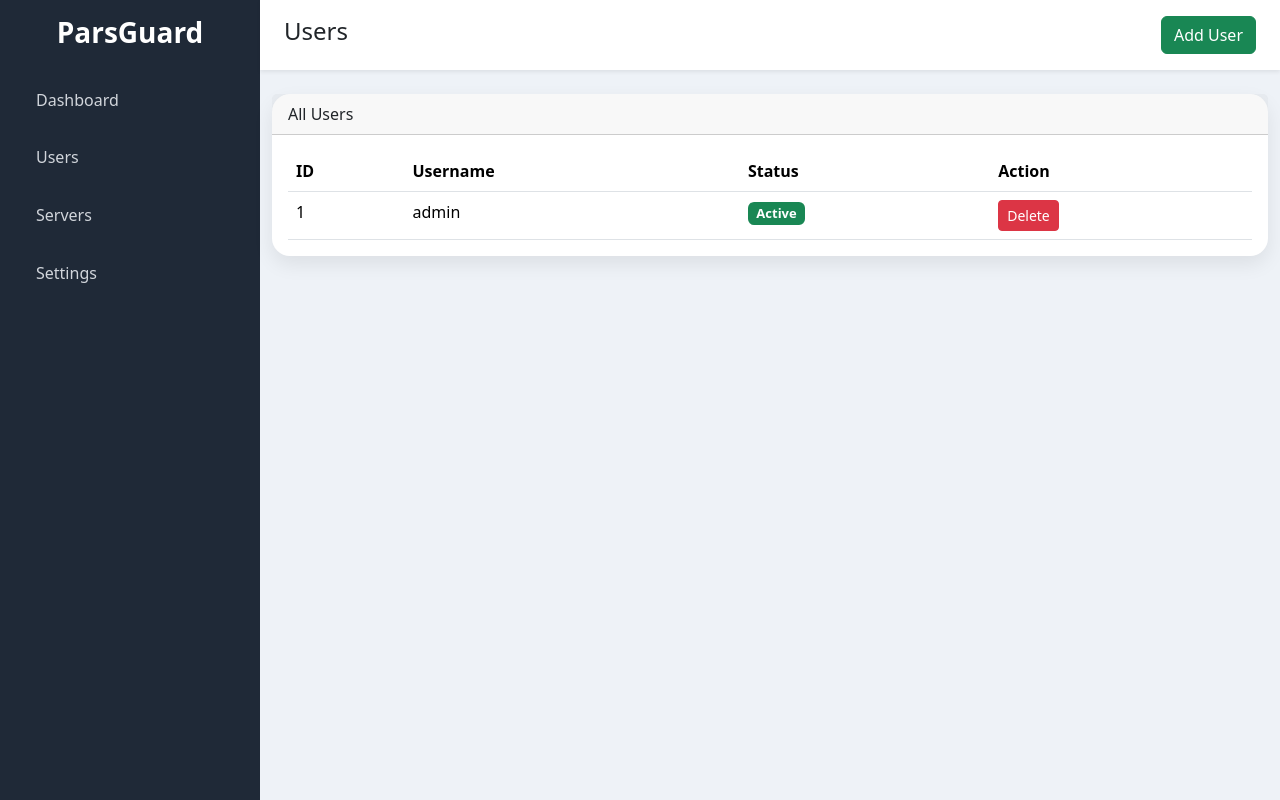
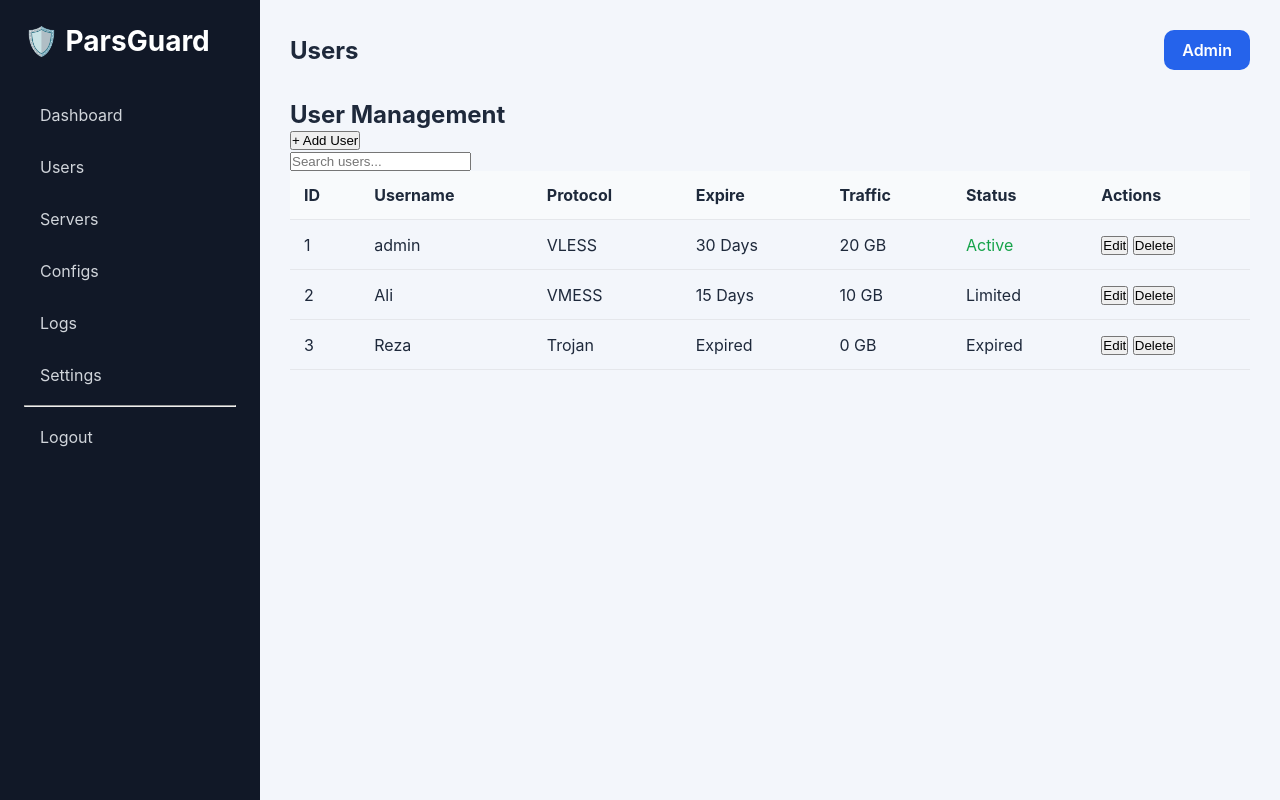
Before and after one commit to hdaneshfar411-ctrl/ParsGuard, a FastAPI app: page /users in a window 1280 px wide. Run offline with FastAPI, Linux system fonts and the light colour scheme.

Commit message:
Update users.html

```diff
--- a/backend/templates/users.html
+++ b/backend/templates/users.html
@@ -1,74 +1,28 @@
-<!DOCTYPE html>
-<html lang="en">
-<head>
+{% extends "base.html" %}
 
-<meta charset="UTF-8">
+{% block title %}Users{% endblock %}
 
-<meta name="viewport" content="width=device-width, initial-scale=1.0">
+{% block page_title %}Users{% endblock %}
 
-<title>Users - ParsGuard</title>
+{% block content %}
 
-<link href="https://cdn.jsdelivr.net/npm/bootstrap@5.3.3/dist/css/bootstrap.min.css" rel="stylesheet">
+<div class="page-header">
 
-<link rel="stylesheet" href="/static/css/style.css">
+    <h2>User Management</h2>
 
-</head>
-
-<body>
-
-<div class="d-flex">
-
-<div class="sidebar bg-dark text-white p-3">
-
-<h3 class="text-center mb-4">ParsGuard</h3>
-
-<div class="list-group">
-
-<a href="/panel/" class="list-group-item list-group-item-action">
-Dashboard
-</a>
-
-<a href="/users/" class="list-group-item list-group-item-action active">
-Users
-</a>
-
-<a href="/servers/" class="list-group-item list-group-item-action">
-Servers
-</a>
-
-<a href="/settings/" class="list-group-item list-group-item-action">
-Settings
-</a>
+    <button class="btn-primary">+ Add User</button>
 
 </div>
 
-</div>
+<div class="search-box">
 
-<div class="flex-grow-1">
-
-<nav class="navbar navbar-light bg-white shadow-sm px-4">
-
-<h4>Users</h4>
-
-<button class="btn btn-success">
-Add User
-</button>
-
-</nav>
-
-<div class="container-fluid mt-4">
-
-<div class="card">
-
-<div class="card-header">
-
-All Users
+    <input type="text" placeholder="Search users...">
 
 </div>
 
-<div class="card-body">
+<div class="table-card">
 
-<table class="table table-hover">
+<table>
 
 <thead>
 
@@ -78,9 +32,15 @@ All Users
 
 <th>Username</th>
 
+<th>Protocol</th>
+
+<th>Expire</th>
+
+<th>Traffic</th>
+
 <th>Status</th>
 
-<th>Action</th>
+<th>Actions</th>
 
 </tr>
 
@@ -94,21 +54,67 @@ All Users
 
 <td>admin</td>
 
+<td>VLESS</td>
+
+<td>30 Days</td>
+
+<td>20 GB</td>
+
+<td><span class="badge online">Active</span></td>
+
 <td>
 
-<span class="badge bg-success">
-Active
-</span>
+<button class="btn-edit">Edit</button>
+
+<button class="btn-delete">Delete</button>
 
 </td>
 
+</tr>
+
+<tr>
+
+<td>2</td>
+
+<td>Ali</td>
+
+<td>VMESS</td>
+
+<td>15 Days</td>
+
+<td>10 GB</td>
+
+<td><span class="badge warning">Limited</span></td>
+
 <td>
 
-<button class="btn btn-danger btn-sm">
+<button class="btn-edit">Edit</button>
 
-Delete
+<button class="btn-delete">Delete</button>
 
-</button>
+</td>
+
+</tr>
+
+<tr>
+
+<td>3</td>
+
+<td>Reza</td>
+
+<td>Trojan</td>
+
+<td>Expired</td>
+
+<td>0 GB</td>
+
+<td><span class="badge danger">Expired</span></td>
+
+<td>
+
+<button class="btn-edit">Edit</button>
+
+<button class="btn-delete">Delete</button>
 
 </td>
 
@@ -120,13 +126,4 @@ Delete
 
 </div>
 
-</div>
-
-</div>
-
-</div>
-
-</div>
-
-</body>
-</html>
+{% endblock %}
```
